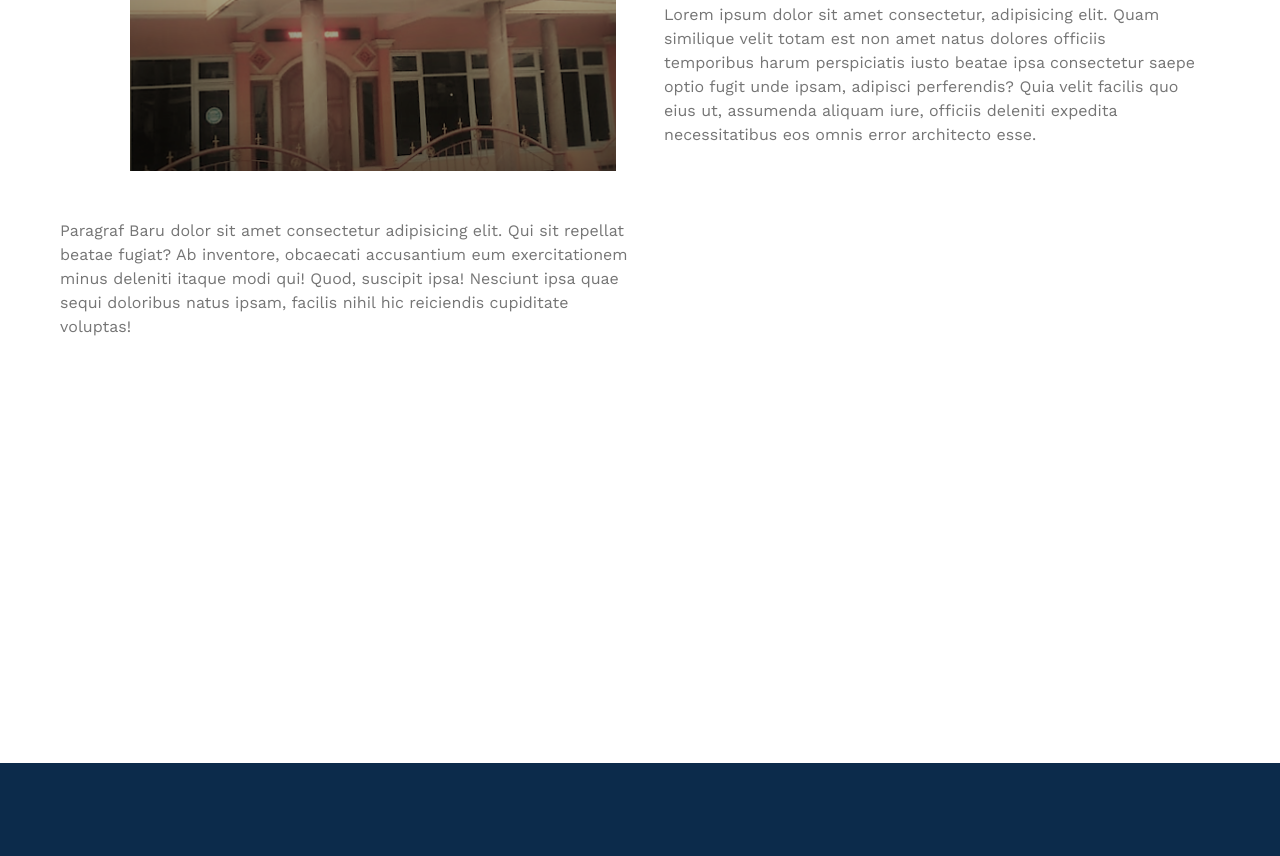
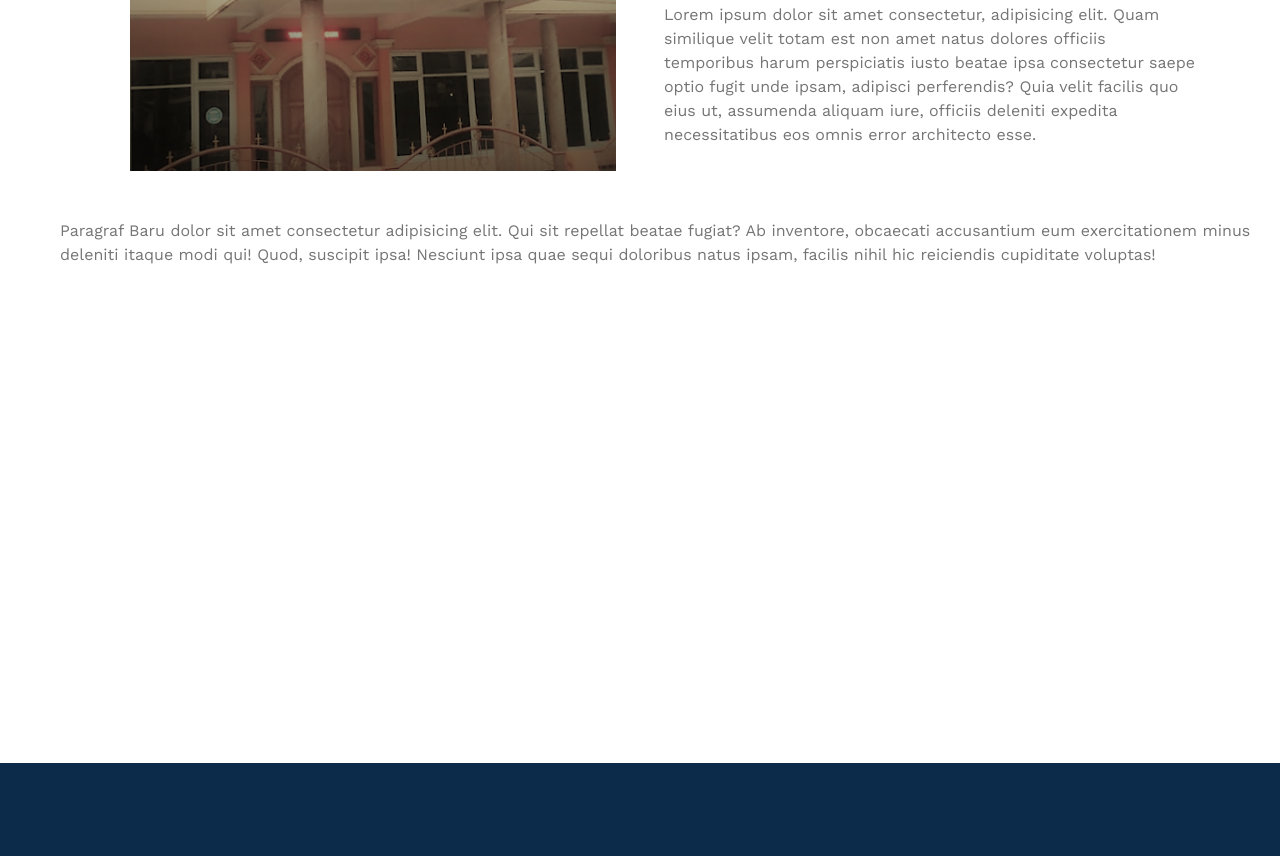
Before and after one commit to UtamiSeptiana/RekayasaWeb.github.io, a plain HTML site: page sejarah.html in a window 1280 px wide. Shown: the part 963-1819 px from the top of the page. Drawn offline with nearby package versions, Linux system fonts and the light colour scheme.

Commit message:
upsejarah6

```diff
--- a/sejarah.html
+++ b/sejarah.html
@@ -132,13 +132,8 @@
                     </div>
                 </div>
             </div>
-            <!-- <div class="col-lg-6 wow fadeInUp" data-wow-delay="0.1s">
-                <div class="position-relative overflow-hidden ps-5 pt-5 h-100" style="min-height: 400px;">
-                <p class="mb-4">Lorem ipsum dolor sit amet consectetur adipisicing elit. Qui sit repellat beatae fugiat? Ab inventore, obcaecati accusantium eum exercitationem minus deleniti itaque modi qui! Quod, suscipit ipsa! Nesciunt ipsa quae sequi doloribus natus ipsam, facilis nihil hic reiciendis cupiditate voluptas!</p>
-                </div>
-            </div> -->
         </div>
-        <div class="col-lg-6 wow fadeInUp" data-wow-delay="0.1s">
+        <div class=" wow fadeInUp" data-wow-delay="0.1s">
             <div class="position-relative overflow-hidden ps-5 pt-5 h-100" style="min-height: 400px;">
             <p class="mb-4">Paragraf Baru dolor sit amet consectetur adipisicing elit. Qui sit repellat beatae fugiat? Ab inventore, obcaecati accusantium eum exercitationem minus deleniti itaque modi qui! Quod, suscipit ipsa! Nesciunt ipsa quae sequi doloribus natus ipsam, facilis nihil hic reiciendis cupiditate voluptas!</p>
             </div>
```
